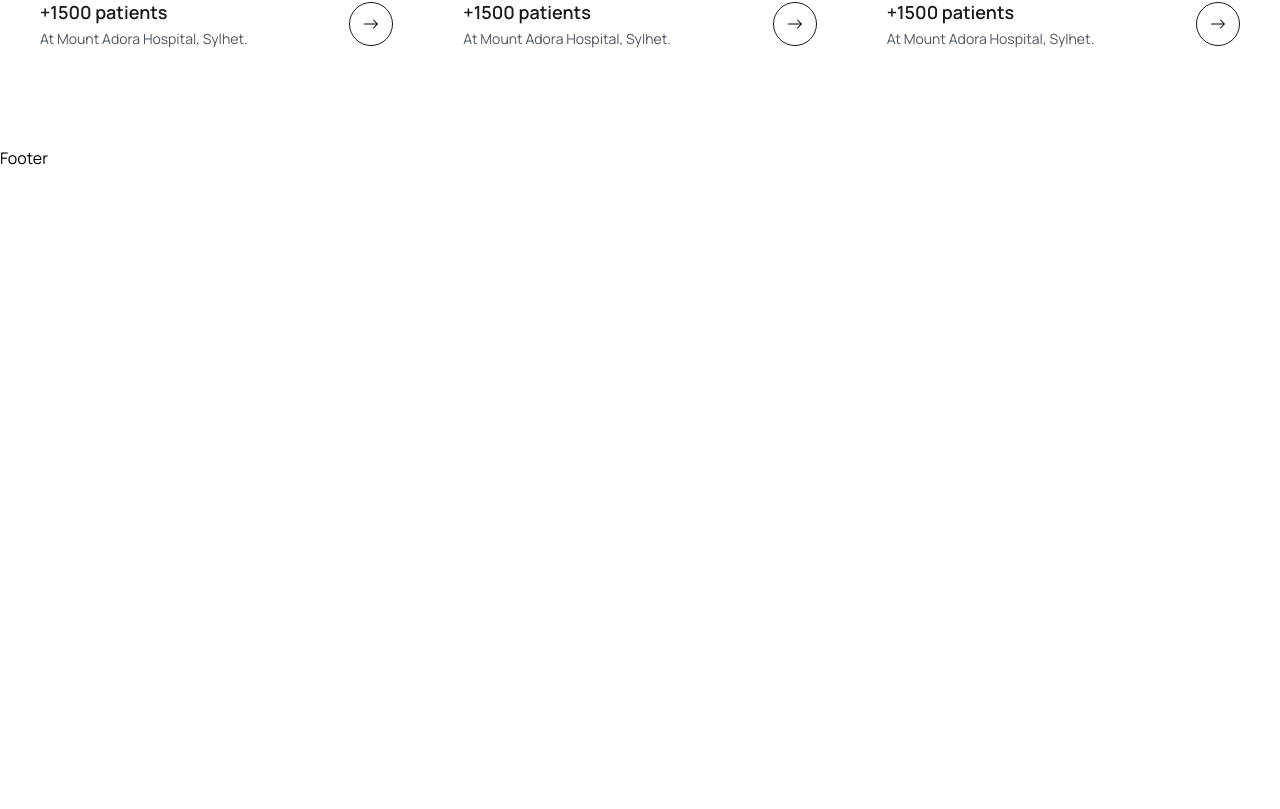
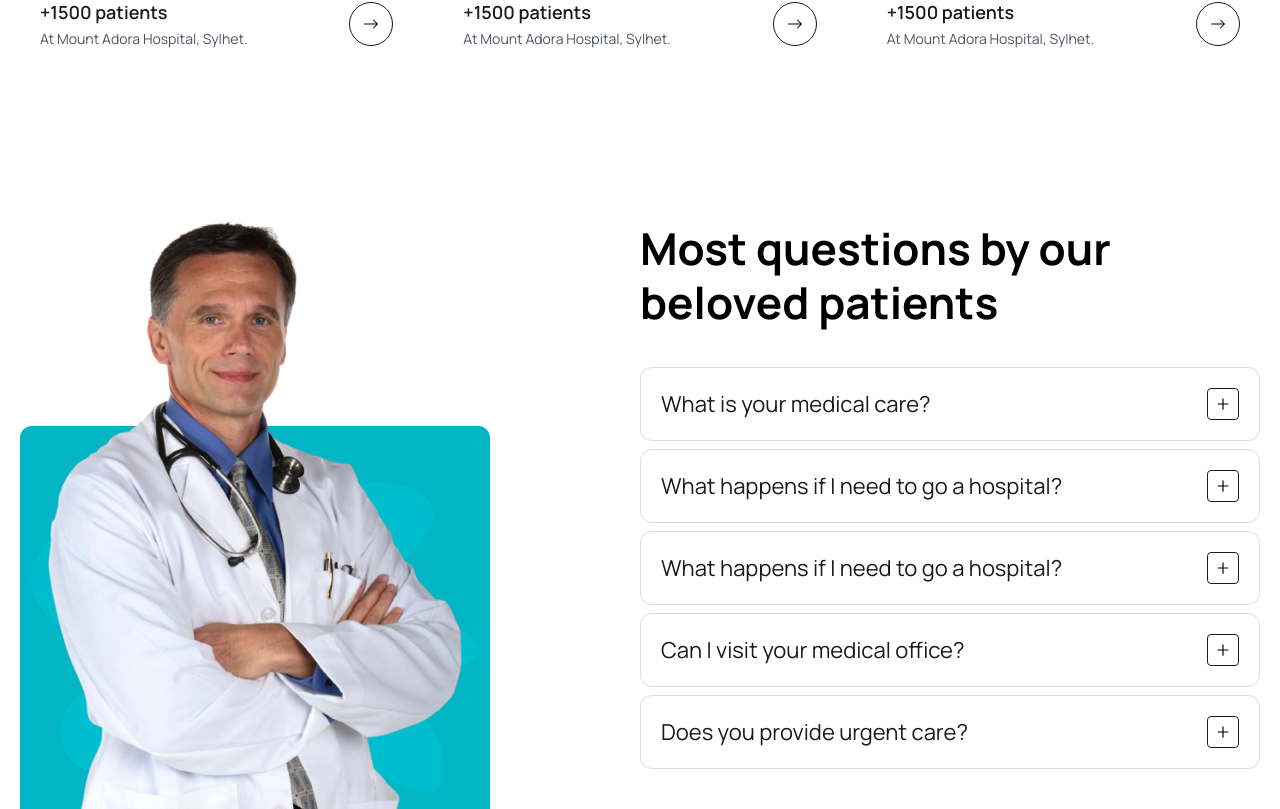
Before and after one commit to codewithshumon/doctor-apt-booking, a React (Vite) app in the folder frontend/: page / in a window 1280 px wide. Shown: the part 4631-5440 px from the top of the page. Before the commit the page ends 4801 px from the top, so only its background shows below. Built offline with nearby package versions, Linux system fonts and the light colour scheme.

Commit message:
Complete FAQ section for landing page

```diff
--- /dev/null
+++ b/frontend/src/components/faq/FaqItem.jsx
@@ -0,0 +1,37 @@
+/* eslint-disable react/prop-types */
+import { useState } from 'react';
+import { AiOutlineMinus, AiOutlinePlus } from 'react-icons/ai';
+
+const FaqItem = ({ item }) => {
+  const { question, content } = item;
+  const [isOpen, setIsOpen] = useState(false);
+
+  return (
+    <div className="p-3 lg:p-5 rounded-[12px] border border-solid border-[#D9DCE2] mb-2 cursor-pointer">
+      <div className="flex items-center justify-between gap-5">
+        <h4 className="text-[16px] leading-7 lg:text-[22px] lg:leading-8 text-headingColor">
+          {question}
+        </h4>
+
+        <div
+          onClick={() => setIsOpen(!isOpen)}
+          className={`${
+            isOpen && ' bg-primaryColor text-white'
+          }w-7 h-7 lg:w-8 lg:h-8 border border-solid border-[#141F21] rounded flex items-center justify-center`}
+        >
+          {isOpen ? <AiOutlineMinus /> : <AiOutlinePlus />}
+        </div>
+      </div>
+
+      {isOpen && (
+        <div className="mt-4">
+          <p className="text-[14px] leading-6 lg:text-[16px] lg:leading-7 font-[400] text-textColor">
+            {content}
+          </p>
+        </div>
+      )}
+    </div>
+  );
+};
+
+export default FaqItem;
--- /dev/null
+++ b/frontend/src/components/faq/FaqList.jsx
@@ -0,0 +1,14 @@
+import { faqs } from '../../assets/data/faqs';
+import FaqItem from './FaqItem';
+
+const FaqList = () => {
+  return (
+    <ul className="mt-[38px]">
+      {faqs.map((item, index) => (
+        <FaqItem key={index} item={item} />
+      ))}
+    </ul>
+  );
+};
+
+export default FaqList;
--- a/frontend/src/pages/Home.jsx
+++ b/frontend/src/pages/Home.jsx
@@ -10,10 +10,12 @@
 import featureImg from './../assets/images/feature-img.png';
 import videoIcon from './../assets/images/video-icon.png';
 import avatarIcon from './../assets/images/avatar-icon.png';
+import faqImg from './../assets/images/faq-img.png';
 
 import About from '../components/about/About';
 import ServiceList from '../components/services/ServiceList';
 import DoctorList from '../components/doctors/DoctorList';
+import FaqList from '../components/faq/FaqList';
 
 const Home = () => {
   return (
@@ -270,6 +272,26 @@
         </div>
       </section>
       {/* ----Doctors section end---- */}
+
+      {/* ----Faq section start---- */}
+      <section>
+        <div className="container">
+          <div className="flex justify-between gap-[50px] lg:gap-0">
+            <div className="w-1/2 hidden md:block">
+              <img src={faqImg} alt="faqImg" />
+            </div>
+
+            <div className="w-full md:w-1/2">
+              <h2 className="heading">
+                Most questions by our beloved patients
+              </h2>
+
+              <FaqList />
+            </div>
+          </div>
+        </div>
+      </section>
+      {/* ----Faq section end---- */}
     </>
   );
 };
```
